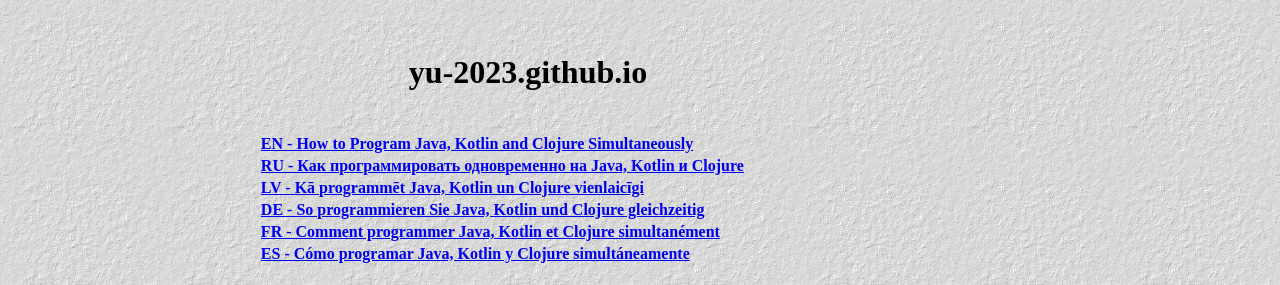
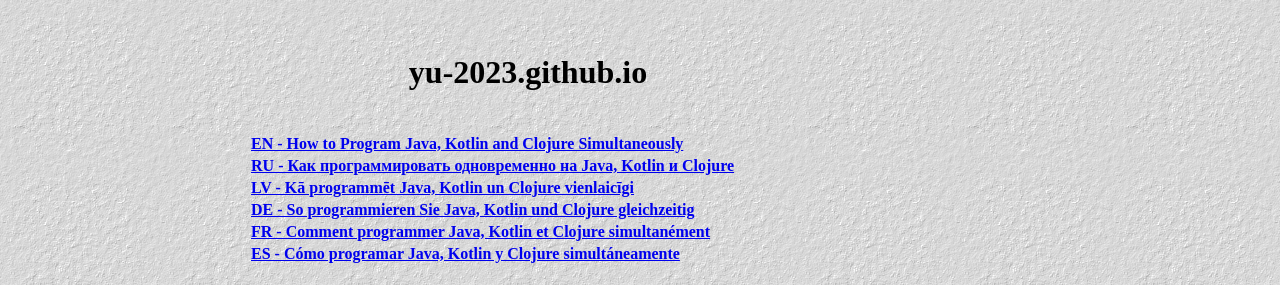
Before and after one commit to yu-2023/yu-2023.github.io, a plain HTML site: page index.html in a window 1280 px wide. Shown: the top 285 px of the page. Drawn offline with Linux system fonts and the light colour scheme; grey boxes are pictures that could not be loaded.

Commit message:
Add files via upload

```diff
--- a/index.html
+++ b/index.html
@@ -30,64 +30,64 @@
 		  </td>
       </tr>
 	  <tr>
-	      <td style="width: 250px;"><br>
+	      <td style="width: 240px;"><br>
           </td>
-          <td style="width: 540px;" align="center"><strong><h1>yu-2023.github.io</h1></strong><br>
+          <td style="width: 560px;" align="center"><strong><h1>yu-2023.github.io</h1></strong><br>
           </td>
-          <td style="width: 250px;"><br>
+          <td style="width: 240px;"><br>
           </td>
 	  </tr>
 	  <tr>
-	      <td style="width: 250px;"><br>
+	      <td style="width: 240px;"><br>
           </td>
-          <td style="width: 540px;"><strong>
+          <td style="width: 560px;"><strong>
 		  <a href="https://yu-2023.github.io/inf/info_EN.html" target="_blank">EN - How to Program Java, Kotlin and Clojure Simultaneously</a></strong><br>
           </td>
-          <td style="width: 250px;"><br>
+          <td style="width: 240px;"><br>
           </td>
 	  </tr>
 	  <tr>
-	      <td style="width: 250px;"><br>
+	      <td style="width: 240px;"><br>
           </td>
-          <td style="width: 540px;"><strong>
+          <td style="width: 560px;"><strong>
 		  <a href="https://yu-2023.github.io/inf/info_RU.html" target="_blank">RU - Как программировать одновременно на Java, Kotlin и Clojure</a></strong><br>
           </td>
-          <td style="width: 250px;"><br>
+          <td style="width: 240px;"><br>
           </td>
 	  </tr>
 	  <tr>
-	      <td style="width: 250px;"><br>
+	      <td style="width: 240px;"><br>
           </td>
-          <td style="width: 540px;"><strong>
+          <td style="width: 560px;"><strong>
 		  <a href="https://yu-2023.github.io/inf/info_LV.html" target="_blank">LV - Kā programmēt Java, Kotlin un Clojure vienlaicīgi</a></strong><br>
           </td>
-          <td style="width: 250px;"><br>
+          <td style="width: 240px;"><br>
           </td>
 	  </tr>
 	  <tr>
-	      <td style="width: 250px;"><br>
+	      <td style="width: 240px;"><br>
           </td>
-          <td style="width: 540px;"><strong>
+          <td style="width: 560px;"><strong>
 		  <a href="https://yu-2023.github.io/inf/info_DE.html" target="_blank">DE - So programmieren Sie Java, Kotlin und Clojure gleichzeitig</a></strong><br>
           </td>
-          <td style="width: 250px;"><br>
+          <td style="width: 240px;"><br>
           </td>
 	  </tr>
-	  	  <td style="width: 250px;"><br>
+	  	  <td style="width: 240px;"><br>
           </td>
-          <td style="width: 540px;"><strong>
+          <td style="width: 560px;"><strong>
 		  <a href="https://yu-2023.github.io/inf/info_FR.html" target="_blank">FR - Comment programmer Java, Kotlin et Clojure simultanément</a></strong><br>
           </td>
-          <td style="width: 250px;"><br>
+          <td style="width: 240px;"><br>
           </td>
 	  </tr>
 	  <tr>
-	      <td style="width: 250px;"><br>
+	      <td style="width: 240px;"><br>
           </td>
-		  <td style="width: 540px;"><strong>
+		  <td style="width: 560px;"><strong>
 		  <a href="https://yu-2023.github.io/inf/info_ES.html" target="_blank">ES - Cómo programar Java, Kotlin y Clojure simultáneamente</a></strong><br>
 		  </td>
-          <td style="width: 250px;"><br>
+          <td style="width: 240px;"><br>
           </td>
 	  </tr>
 	  </tbody>
```
